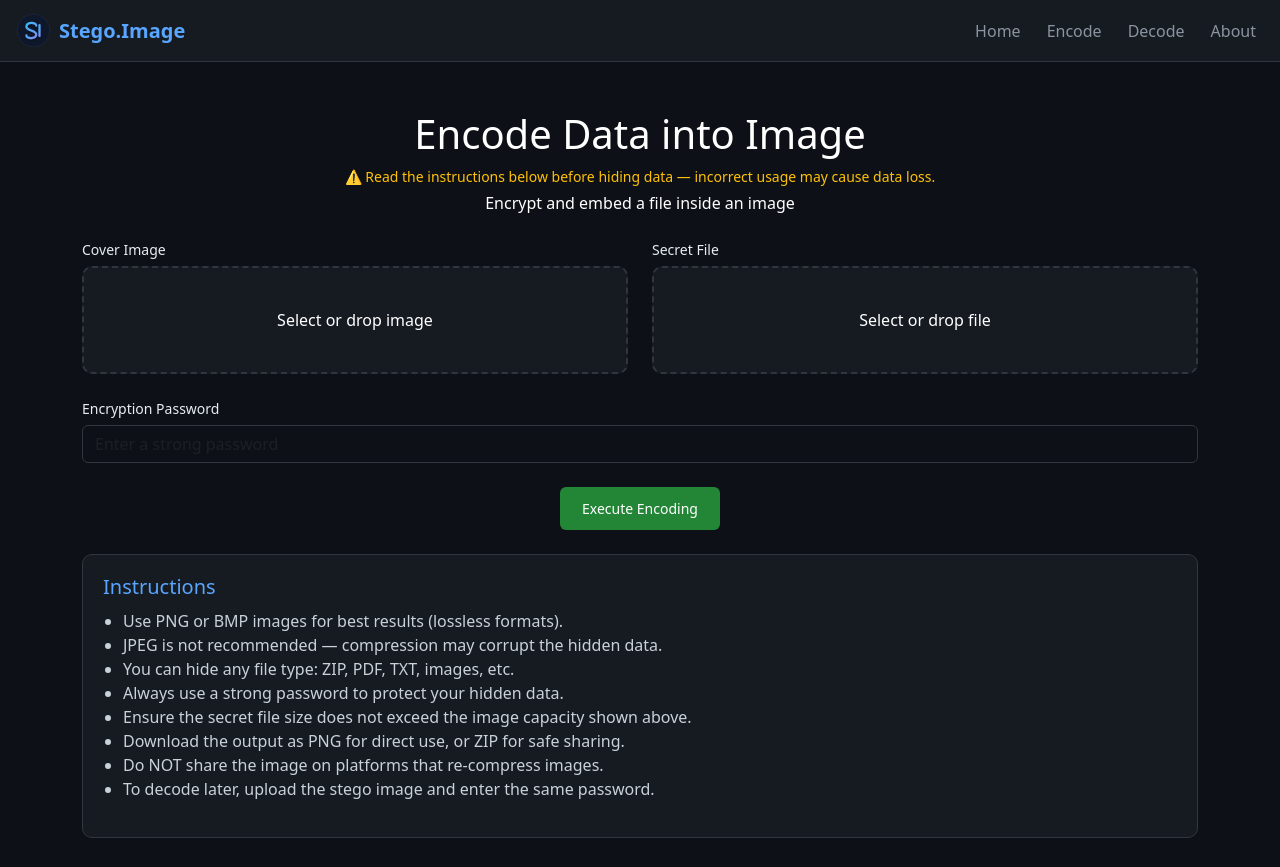
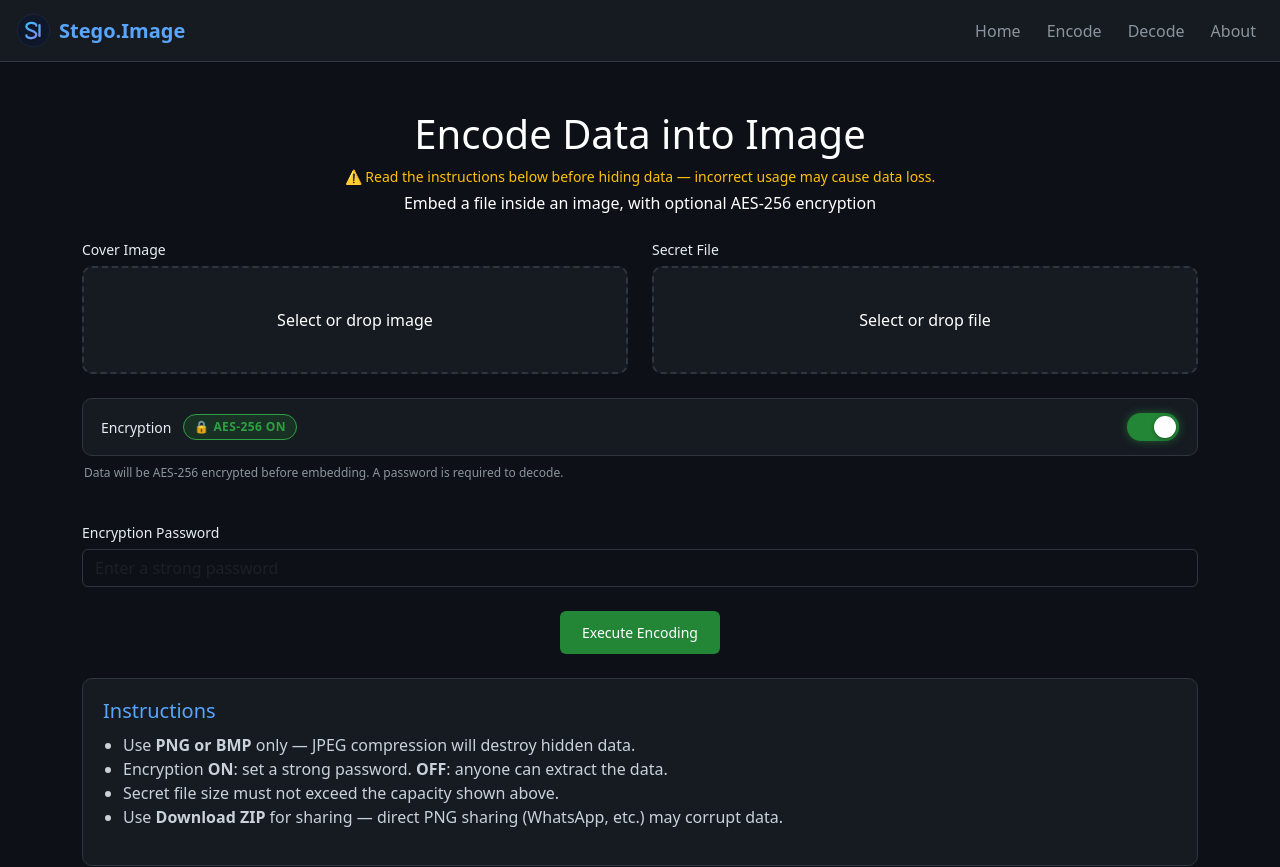
Before and after one commit to 50RISHU/Stego.Image, a React (Vite) app: page /encode in a window 1280 px wide. Shown: the top 867 px of the page. Built offline with nearby package versions, Linux system fonts and the light colour scheme.

Commit message:
feature: add encryption ON - OFF button

```diff
--- a/src/App.css
+++ b/src/App.css
@@ -241,6 +241,79 @@ body,
 .about-section ol       { padding-left: 20px; color: var(--text-body); }
 .about-list li          { margin-bottom: 8px; }
 
+/* ===== ENCRYPTION TOGGLE ===== */
+
+/* Row: label+badge on the left, switch on the right */
+.encrypt-toggle-row {
+  display: flex;
+  align-items: center;
+  justify-content: space-between;
+  background: var(--bg-surface);
+  border: 1px solid var(--border);
+  border-radius: var(--radius-md);
+  padding: 14px 18px;
+}
+
+/* Left side: "Encryption" label + ON/OFF badge stacked */
+.encrypt-toggle-label {
+  display: flex;
+  align-items: center;
+  gap: 12px;
+}
+
+/* Status badge */
+.encrypt-badge {
+  display: inline-block;
+  padding: 3px 10px;
+  border-radius: 20px;
+  font-size: 12px;
+  font-weight: 600;
+  letter-spacing: 0.4px;
+  transition: background var(--transition), color var(--transition);
+}
+.badge-on  { background: rgba(35, 134, 54, 0.2);  color: #2ea043; border: 1px solid #2ea043; }
+.badge-off { background: rgba(139, 148, 158, 0.15); color: #8b949e; border: 1px solid #30363d; }
+
+/* The pill-shaped toggle switch */
+.encrypt-toggle-btn {
+  position: relative;
+  width: 52px;
+  height: 28px;
+  border-radius: 14px;
+  border: none;
+  cursor: pointer;
+  padding: 0;
+  transition: background var(--transition), box-shadow var(--transition);
+  flex-shrink: 0;
+}
+.toggle-on  {
+  background: var(--accent-green);
+  box-shadow: 0 0 8px rgba(46, 160, 67, 0.5);
+}
+.toggle-off { background: #30363d; }
+
+/* The sliding white knob */
+.toggle-knob {
+  position: absolute;
+  top: 3px;
+  width: 22px;
+  height: 22px;
+  background: #fff;
+  border-radius: 50%;
+  transition: left var(--transition);
+  box-shadow: 0 1px 4px rgba(0,0,0,0.4);
+}
+.toggle-on  .toggle-knob { left: 27px; }
+.toggle-off .toggle-knob { left: 3px;  }
+
+/* Hint text below the toggle row */
+.encrypt-hint {
+  margin-top: 8px;
+  font-size: 12px;
+  color: var(--text-muted);
+  padding: 0 2px;
+}
+
 /* ===== RESPONSIVE ===== */
 @media (max-width: 768px) {
   .drop-zone { padding: 30px 15px; }
--- a/src/pages/Decode.jsx
+++ b/src/pages/Decode.jsx
@@ -2,16 +2,21 @@ import { useState, useRef } from 'react'
 import { decodeImage } from '../utils/decode'
 
 /**
- * Decode page — lets the user upload a stego image and a password to
- * extract and download the hidden file.
+ * Decode page — lets the user upload a stego image and extract the hidden file.
+ *
+ * Encryption toggle (must match what was used during encoding):
+ *   ON  → decodeImage will decrypt the payload using the provided password.
+ *   OFF → decodeImage will skip decryption and decompress directly.
+ *         The password field is hidden when encryption is OFF.
  */
 function Decode() {
   const [image,      setImage]      = useState(null)
   const [password,   setPassword]   = useState('')
+  const [useEncrypt, setUseEncrypt] = useState(true)   // must match encode-time setting
   const [outputFile, setOutputFile] = useState(null)   // { url, name }
   const [loading,    setLoading]    = useState(false)
 
-  const canvasRef    = useRef()
+  const canvasRef     = useRef()
   const imageInputRef = useRef()
 
   // ── Helpers ────────────────────────────────────────────────────────────────
@@ -32,15 +37,34 @@ function Decode() {
   const handleDrop     = (e) => { e.preventDefault(); selectImage(e.dataTransfer.files[0]) }
   const handleDragOver = (e) => e.preventDefault()
 
+  /**
+   * Toggles encryption on/off.
+   * Clears the password field when turning encryption off.
+   */
+  const handleToggleEncrypt = () => {
+    setUseEncrypt((prev) => {
+      if (prev) setPassword('')
+      return !prev
+    })
+  }
+
   // ── Decode ─────────────────────────────────────────────────────────────────
 
   /**
-   * Loads the stego image, then calls decodeImage to extract,
-   * decrypt, and decompress the hidden file.
+   * Loads the stego image, then calls decodeImage.
+   * Passes password when encryption is ON, or null when OFF —
+   * the decode utility uses this to decide whether to decrypt.
    */
   const handleDecode = () => {
-    if (!image)    { alert('Please upload a stego image.');         return }
-    if (!password) { alert('Please enter the decryption password.'); return }
+    if (!image) {
+      alert('Please upload a stego image.')
+      return
+    }
+
+    if (useEncrypt && !password) {
+      alert('Please enter the decryption password, or turn off encryption if the image was not encrypted.')
+      return
+    }
 
     setLoading(true)
     setOutputFile(null)
@@ -51,7 +75,11 @@ function Decode() {
 
     img.onload = async () => {
       try {
-        const { blob, fileName } = await decodeImage(img, canvasRef.current, password)
+        const { blob, fileName } = await decodeImage(
+          img,
+          canvasRef.current,
+          useEncrypt ? password : null   // null tells decodeImage to skip decryption
+        )
         setOutputFile({ url: URL.createObjectURL(blob), name: fileName })
       } catch (err) {
         alert(err.message)
@@ -102,17 +130,52 @@ function Decode() {
           </div>
         </div>
 
-        {/* Password field */}
+        {/* ── Encryption Toggle ── */}
+        <div className="col-md-8 offset-md-2">
+          <div className="encrypt-toggle-row">
+
+            {/* Left: label + status badge */}
+            <div className="encrypt-toggle-label">
+              <span className="label-text mb-0">Encryption</span>
+              <span className={`encrypt-badge ${useEncrypt ? 'badge-on' : 'badge-off'}`}>
+                {useEncrypt ? '🔒 AES-256 ON' : '🔓 OFF'}
+              </span>
+            </div>
+
+            {/* Right: toggle switch */}
+            <button
+              type="button"
+              className={`encrypt-toggle-btn ${useEncrypt ? 'toggle-on' : 'toggle-off'}`}
+              onClick={handleToggleEncrypt}
+              aria-pressed={useEncrypt}
+              aria-label="Toggle decryption"
+            >
+              <span className="toggle-knob" />
+            </button>
+
+          </div>
+
+          {/* Contextual hint — reminds user to match encode-time setting */}
+          <p className="encrypt-hint">
+            {useEncrypt
+              ? 'The image was encoded with encryption. Enter the password used during encoding.'
+              : 'The image was encoded without encryption. No password is needed to extract.'}
+          </p>
+        </div>
+
+        {/* Password field — only shown when encryption is ON */}
+        {useEncrypt && (
           <div className="col-md-8 offset-md-2">
             <label className="label-text">Decryption Password</label>
             <input
               type="password"
               className="form-control custom-input"
-            placeholder="Enter password"
+              placeholder="Enter the password used during encoding"
               value={password}
               onChange={(e) => setPassword(e.target.value)}
             />
           </div>
+        )}
 
         {/* Decode button */}
         <div className="col-12 text-center">
@@ -148,14 +211,10 @@ function Decode() {
       <div className="info-box mt-5">
         <h5>⚠️ Please read before decoding</h5>
         <ul>
-          <li>Upload the stego image that was generated by this encoder.</li>
-          <li>Supported formats: PNG or BMP (lossless only).</li>
-          <li>If you received a ZIP file, extract it first, then upload the image inside.</li>
-          <li>Enter the exact password used during encoding.</li>
-          <li>A wrong password will produce corrupted or no output.</li>
-          <li>If no data is found, the image may not be encoded or the data was destroyed.</li>
-          <li>Avoid images shared via WhatsApp or social media — compression removes hidden data.</li>
-          <li>Always use the original PNG or the ZIP version for reliable results.</li>
+          <li>Use <strong>PNG or BMP</strong> only. If you received a ZIP, extract it first.</li>
+          <li>Toggle must <strong>match</strong> what was used during encoding.</li>
+          <li>Encryption <strong>ON</strong>: enter the exact password used to encode. <strong>OFF</strong>: no password needed.</li>
+          <li>Wrong password or wrong toggle = corrupted or no output.</li>
         </ul>
       </div>
 
--- a/src/pages/Encode.jsx
+++ b/src/pages/Encode.jsx
@@ -4,15 +4,22 @@ import { downloadZip } from '../utils/downloadZip'
 
 /**
  * Encode page — lets the user pick a cover image and a secret file,
- * enter a password, then embed the encrypted file into the image pixels.
+ * optionally enter a password, then embed the (optionally encrypted)
+ * file into the image pixels.
+ *
+ * Encryption toggle:
+ *   ON  → file is GZIP-compressed then AES-256 encrypted before embedding.
+ *   OFF → file is GZIP-compressed only; no encryption is applied.
+ *         The password field is hidden and irrelevant in this mode.
  */
 function Encode() {
-  const [image,    setImage]    = useState(null)
-  const [file,     setFile]     = useState(null)
-  const [password, setPassword] = useState('')
-  const [capacity, setCapacity] = useState(null)   // max bytes the image can hold
-  const [stegoUrl, setStegoUrl] = useState(null)   // object URL of the output PNG
-  const [loading,  setLoading]  = useState(false)
+  const [image,      setImage]      = useState(null)
+  const [file,       setFile]       = useState(null)
+  const [password,   setPassword]   = useState('')
+  const [useEncrypt, setUseEncrypt] = useState(true)   // encryption toggle — ON by default
+  const [capacity,   setCapacity]   = useState(null)   // max bytes the image can hold
+  const [stegoUrl,   setStegoUrl]   = useState(null)   // object URL of the output PNG
+  const [loading,    setLoading]    = useState(false)
 
   const fileInputRef  = useRef()
   const imageInputRef = useRef()
@@ -70,15 +77,33 @@ function Encode() {
 
   const handleDragOver = (e) => e.preventDefault()
 
+  /**
+   * Toggles encryption on/off.
+   * Clears the password field when turning encryption off.
+   */
+  const handleToggleEncrypt = () => {
+    setUseEncrypt((prev) => {
+      if (prev) setPassword('') // clear password when switching OFF
+      return !prev
+    })
+  }
+
   // ── Encode ─────────────────────────────────────────────────────────────────
 
   /**
-   * Loads the cover image onto the hidden canvas, then calls encodeImage
-   * to compress → encrypt → embed the secret file into the pixels.
+   * Validates inputs, then loads the cover image and calls encodeImage.
+   * Passes password only when encryption is enabled; passes null otherwise
+   * so the stego utility knows to skip the encryption step.
    */
   const handleEncode = async () => {
-    if (!image || !file || !password) {
-      alert('All inputs are required')
+    if (!image || !file) {
+      alert('Please provide both a cover image and a secret file.')
+      return
+    }
+
+    // Password is required only when encryption is enabled
+    if (useEncrypt && !password) {
+      alert('Please enter a password, or turn off encryption.')
       return
     }
 
@@ -95,7 +120,13 @@ function Encode() {
 
     img.onload = async () => {
       try {
-        const result = await encodeImage(img, file, password, canvasRef.current)
+        // Pass null as password when encryption is OFF so encodeImage skips it
+        const result = await encodeImage(
+          img,
+          file,
+          useEncrypt ? password : null,
+          canvasRef.current
+        )
         setStegoUrl(result)
       } catch (err) {
         alert(err.message)
@@ -123,7 +154,7 @@ function Encode() {
         <p className="text-warning small mb-1">
           ⚠️ Read the instructions below before hiding data — incorrect usage may cause data loss.
         </p>
-        <p>Encrypt and embed a file inside an image</p>
+        <p>Embed a file inside an image, with optional AES-256 encryption</p>
       </div>
 
       <div className="row g-4">
@@ -183,7 +214,41 @@ function Encode() {
           </div>
         )}
 
-        {/* Password field */}
+        {/* ── Encryption Toggle ── */}
+        <div className="col-12">
+          <div className="encrypt-toggle-row">
+
+            {/* Left: label + status badge */}
+            <div className="encrypt-toggle-label">
+              <span className="label-text mb-0">Encryption</span>
+              <span className={`encrypt-badge ${useEncrypt ? 'badge-on' : 'badge-off'}`}>
+                {useEncrypt ? '🔒 AES-256 ON' : '🔓 OFF'}
+              </span>
+            </div>
+
+            {/* Right: toggle switch button */}
+            <button
+              type="button"
+              className={`encrypt-toggle-btn ${useEncrypt ? 'toggle-on' : 'toggle-off'}`}
+              onClick={handleToggleEncrypt}
+              aria-pressed={useEncrypt}
+              aria-label="Toggle AES-256 encryption"
+            >
+              <span className="toggle-knob" />
+            </button>
+
+          </div>
+
+          {/* Contextual hint below the toggle */}
+          <p className="encrypt-hint">
+            {useEncrypt
+              ? 'Data will be AES-256 encrypted before embedding. A password is required to decode.'
+              : 'Data will be embedded without encryption. Anyone with the image can extract it.'}
+          </p>
+        </div>
+
+        {/* Password field — only rendered when encryption is ON */}
+        {useEncrypt && (
           <div className="col-12">
             <label className="label-text">Encryption Password</label>
             <input
@@ -194,6 +259,7 @@ function Encode() {
               onChange={(e) => setPassword(e.target.value)}
             />
           </div>
+        )}
 
         {/* Encode button */}
         <div className="col-12 text-center">
@@ -240,14 +306,10 @@ function Encode() {
       <div className="info-box mt-4">
         <h5>Instructions</h5>
         <ul>
-          <li>Use PNG or BMP images for best results (lossless formats).</li>
-          <li>JPEG is not recommended — compression may corrupt the hidden data.</li>
-          <li>You can hide any file type: ZIP, PDF, TXT, images, etc.</li>
-          <li>Always use a strong password to protect your hidden data.</li>
-          <li>Ensure the secret file size does not exceed the image capacity shown above.</li>
-          <li>Download the output as PNG for direct use, or ZIP for safe sharing.</li>
-          <li>Do NOT share the image on platforms that re-compress images.</li>
-          <li>To decode later, upload the stego image and enter the same password.</li>
+          <li>Use <strong>PNG or BMP</strong> only — JPEG compression will destroy hidden data.</li>
+          <li>Encryption <strong>ON</strong>: set a strong password. <strong>OFF</strong>: anyone can extract the data.</li>
+          <li>Secret file size must not exceed the capacity shown above.</li>
+          <li>Use <strong>Download ZIP</strong> for sharing — direct PNG sharing (WhatsApp, etc.) may corrupt data.</li>
         </ul>
       </div>
 
```
Also changed, not shown: src/utils/decode.js (+55 -22 lines), src/utils/stego.js (+47 -32 lines). Lines whose indentation alone changed are shown as unchanged.
